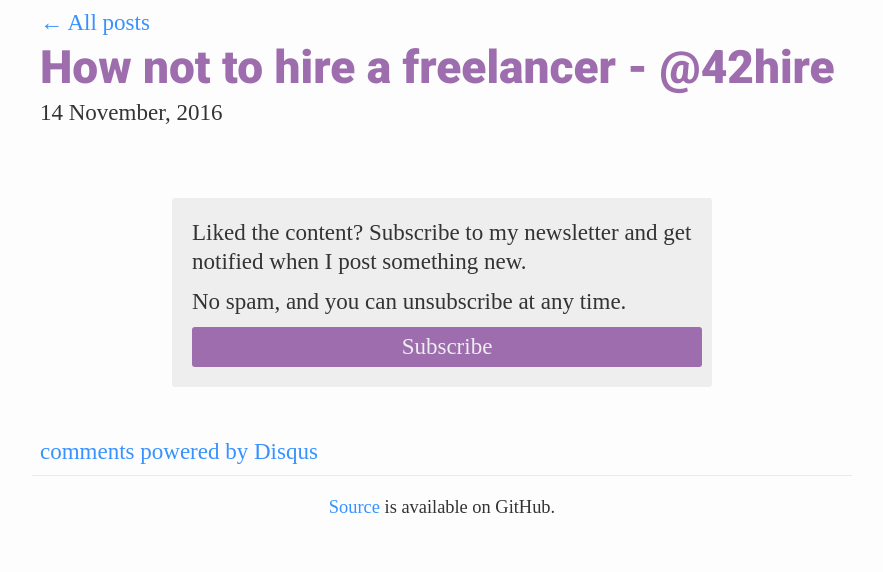
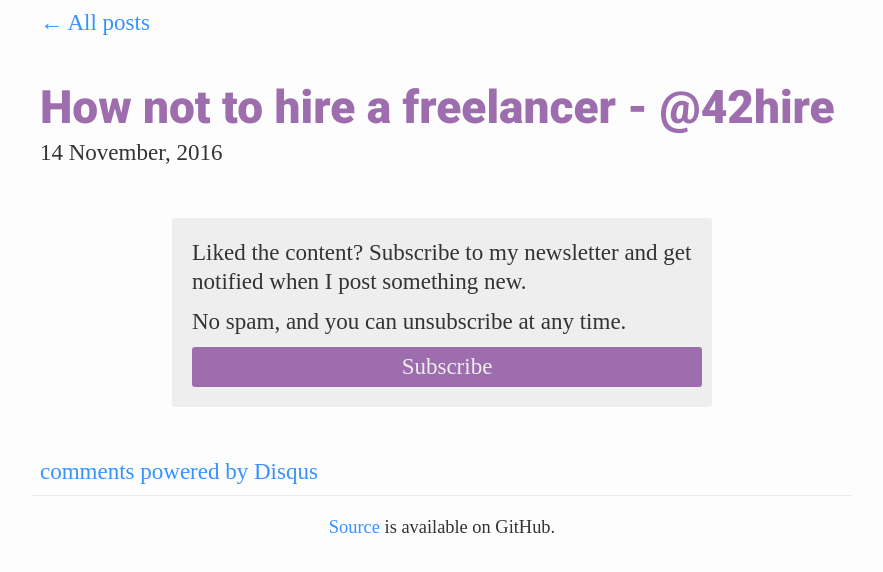
Before and after one commit to akoskm/akoskm.github.io, a Jekyll site: the page built from _posts/2016-11-14-how-not-to-hire-a-freelancer.md, in a window 1280 px wide. Shown: the top 572 px of the page, without its empty margins (198-1081 px from the left). Built offline with Jekyll 4.4.1, drawn with Linux system fonts in a browser that asks for light colours; nearby versions of some CDN libraries; some web fonts are replaced; comment, search, counter and statistics services are not loaded.

Commit message:
update config, give post page a better spacing

```diff
--- a/_config.yml
+++ b/_config.yml
@@ -1,4 +1,4 @@
 name: "a developer with deadlines"
 description: "stories from production"
 
-url: "http://akoskm.com"
+url: "https://akoskm.com"
--- a/_layouts/default.html
+++ b/_layouts/default.html
@@ -101,10 +101,6 @@
             padding: 8px;
           }
 
-          .post-header {
-            padding-bottom: 20;
-          }
-
           .post-title a {
             font-family: 'Roboto', sans-serif;
             padding: 0;
@@ -125,11 +121,15 @@
             font-size: 1.2em;
           }
 
-          .post-header {
+          div.main-container > div.post-header {
+            padding-top: 40px;
+          }
+
+          section.posts .post-header {
             padding-bottom: 20px;
           }
 
-          .post-header:last-of-type {
+          section.posts .post-header:last-of-type {
             padding: 0;
           }
 
```
